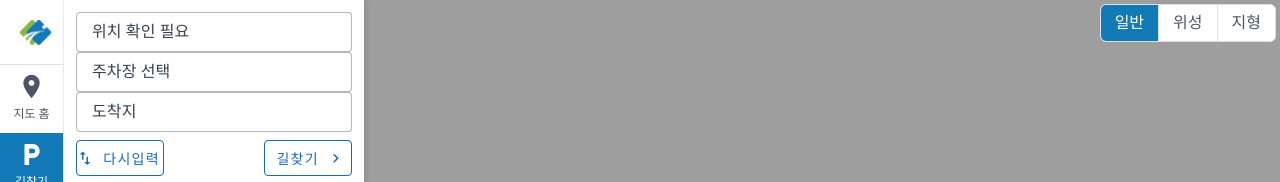
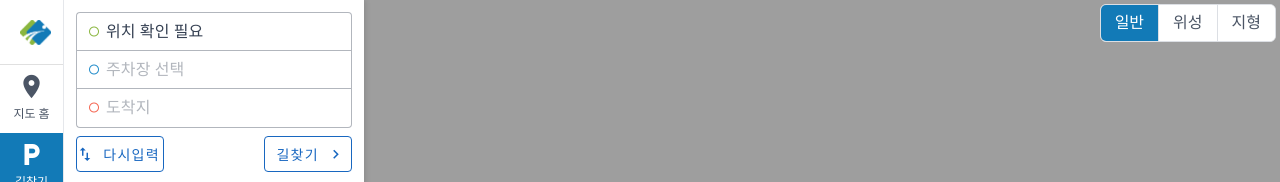
Before and after one commit to all1land/client-frontend, a Vue app: page /map/directions in a window 1280 px wide. Shown: the top 182 px of the page. Built offline with nearby package versions, Linux system fonts and the light colour scheme; no server answers; a web font is replaced by a local one.

Commit message:
feat: 길찾기 inputbox style적용

```diff
--- a/src/pages/Map/MapDirectionsPanel.vue
+++ b/src/pages/Map/MapDirectionsPanel.vue
@@ -3,8 +3,9 @@
     <v-col cols="12">
       <v-text-field
           v-model="departure.name"
-          class="inputbox | search-upper"
-          variant="outlined" density="compact" rounded="m" bg-color="#ffffff" base-color="#364153" color="#364153"
+          prepend-inner-icon="mdi-circle-outline"
+          class="inputbox | search-dpt"
+          variant="outlined" density="compact" rounded="s" bg-color="#ffffff" base-color="#364153" color="#364153"
           hide-details readonly
           placeholder="출발지 입력"
       />
@@ -12,8 +13,9 @@
     <v-col cols="12">
       <v-text-field
           v-model="parking.name"
-          class="inputbox | search-lower"
-          variant="outlined" density="compact" rounded="m" bg-color="#ffffff" base-color="#364153" color="#364153"
+          prepend-inner-icon="mdi-circle-outline"
+          class="inputbox | search-pk"
+          variant="outlined" density="compact" rounded="s" bg-color="#ffffff" base-color="#364153" color="#364153"
           hide-details
           placeholder="주차장 선택"
           @keydown.enter.prevent="handleEvent('select')"
@@ -22,8 +24,9 @@
     <v-col cols="12">
       <v-text-field
           v-model="arrival.name"
-          class="inputbox | search-lower"
-          variant="outlined" density="compact" rounded="m" bg-color="#ffffff" base-color="#364153" color="#364153"
+          prepend-inner-icon="mdi-circle-outline"
+          class="inputbox | search-arv"
+          variant="outlined" density="compact" rounded="s" bg-color="#ffffff" base-color="#364153" color="#364153"
           hide-details readonly
           placeholder="도착지"
       />
@@ -311,33 +314,64 @@ async function fetchListParking() {
 </script>
 
 <style scoped>
-.search-upper :deep(.v-field__input) {
+
+.inputbox :deep(.v-field) {
+  --field-radius: 0;
+  border-radius: 0 !important;
+}
+.inputbox :deep(.v-field--focused) {
+  position: relative;
+  z-index: 1;
+}
+
+.search-dpt :deep(.v-field) {
+  border-radius: 4px 4px 0 0 !important;
+}
+.search-arv :deep(.v-field) {
+  border-radius: 0 0 4px 4px !important;
+}
+
+.search-pk,
+.search-arv {
+  margin-top: -2px;
+}
+
+.search-dpt :deep(.v-field__input) {
   color: #364153 !important;
   font-size: 16px !important;
 }
-.search-lower :deep(.v-field__input) {
+.search-pk :deep(.v-field__input) {
+  color: #364153 !important;
+  font-size: 16px !important;
+}
+.search-arv :deep(.v-field__input) {
   color: #364153 !important;
   font-size: 16px !important;
 }
 
-.search-upper :deep(.v-field__input::placeholder) {
+.inputbox :deep(.v-field__input::placeholder) {
   color: #364153 !important;
   font-size: 16px !important;
+}
+.inputbox :deep(.v-field__prepend-inner > .v-icon) {
+  font-size: 12px !important;
+  width: 12px !important;
+  height: 12px !important;
   opacity: 1;
 }
-.search-lower :deep(.v-field__input::placeholder) {
-  color: #364153 !important;
-  font-size: 16px !important;
-  opacity: 1;
+.search-dpt :deep(.v-icon) {
+  color: #8AB63F !important;
+}
+.search-pk :deep(.v-icon) {
+  color: #228CCA !important;
+}
+.search-arv :deep(.v-icon) {
+  color: #F56652 !important;
 }
 
-.search-upper :deep(.v-icon) {
-  color: #364153 !important;
-  opacity: 1;
-}
-.search-lower :deep(.v-icon) {
-  color: #364153 !important;
-  opacity: 1;
+.searchbox-list {
+  margin: 12px;
+  margin-bottom: 8px;
 }
 
 .container-list {
@@ -354,8 +388,5 @@ async function fetchListParking() {
   font-weight: 600;
   margin: 12px 12px 0px 12px;
 }
-.searchbox-list {
-  margin: 12px;
-  margin-bottom: 8px;
-}
+
 </style>
```
